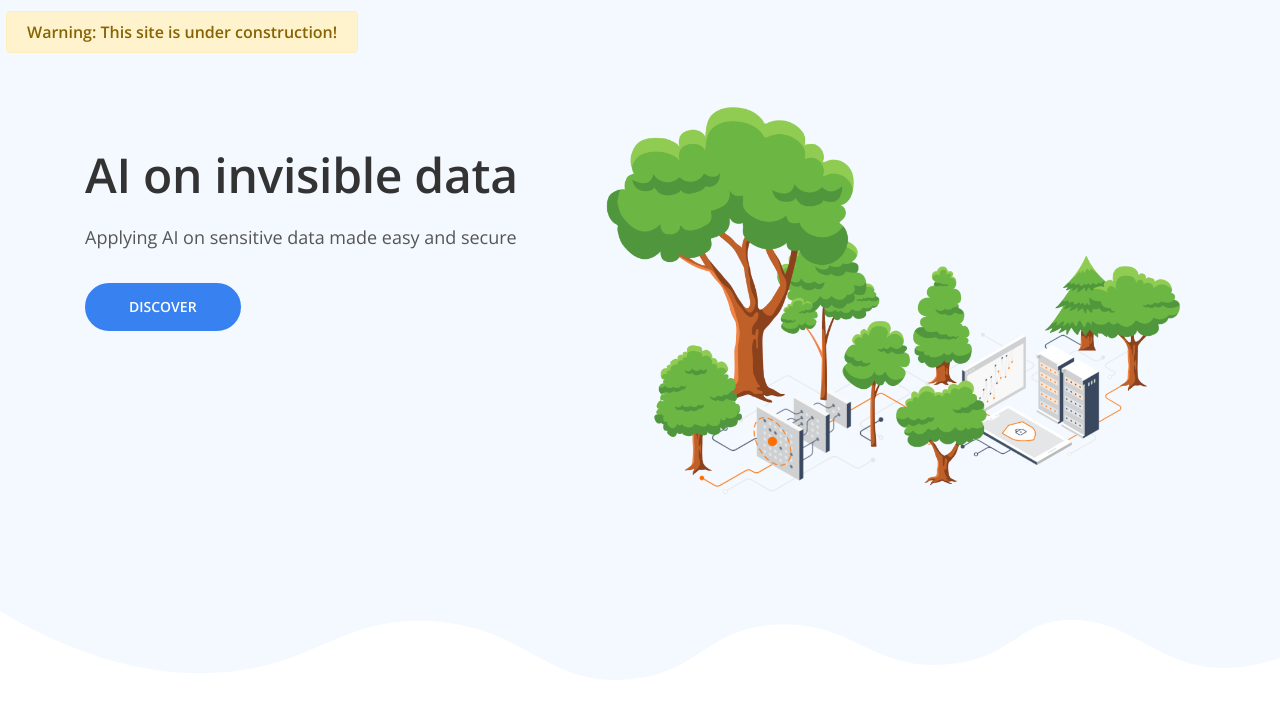
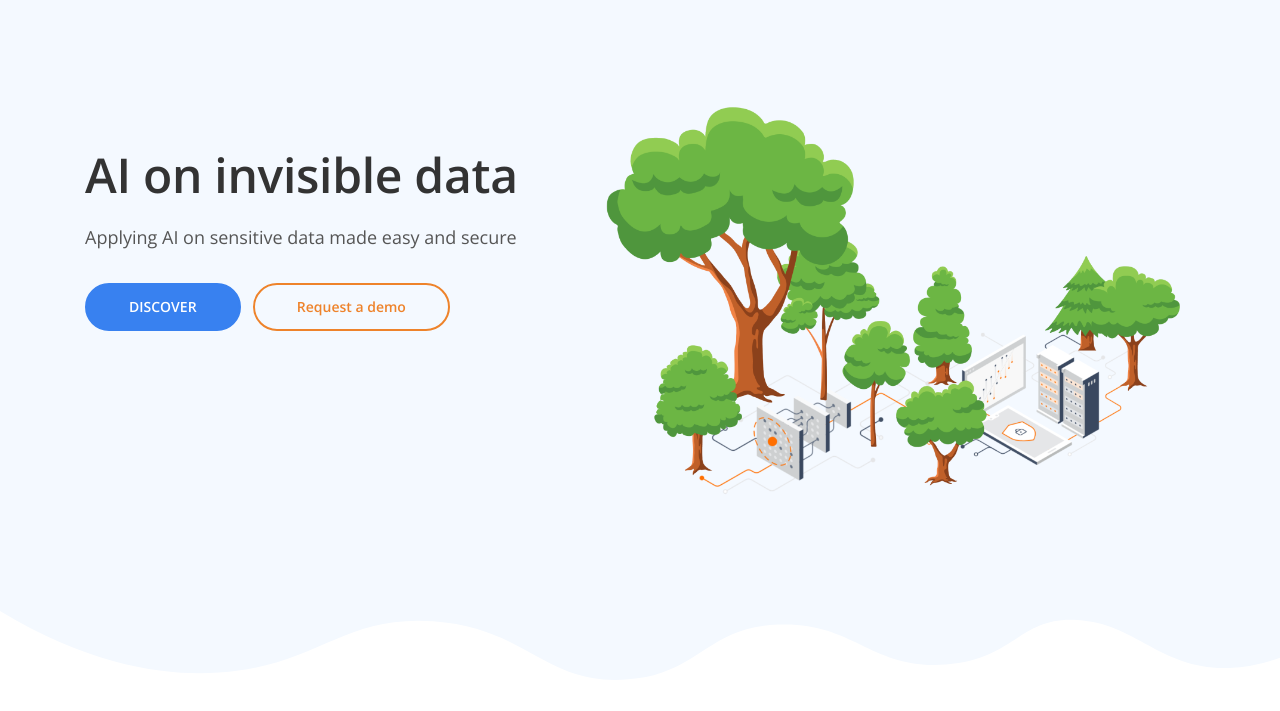
Before and after one commit to amun-ai/amun.ai, a plain HTML site: page index.html in a window 1280 px wide. Shown: the part 89-800 px from the top of the page. Drawn offline with nearby package versions, Linux system fonts and the light colour scheme.

Commit message:
Remove under construction

```diff
--- a/index.html
+++ b/index.html
@@ -61,9 +61,9 @@
 
             <!-- Image Logo -->
             <a class="navbar-brand logo-image" href="index.html"><img src="images/amun-ai-logo-tight.svg" alt="alternative"></a>
-            <div class="alert alert-warning" style="position: absolute;top: 100px;left: 6px;"role="alert">
+            <!-- <div class="alert alert-warning" style="position: absolute;top: 100px;left: 6px;"role="alert">
                Warning: This site is under construction!
-            </div>
+            </div> -->
             <!-- Mobile Menu Toggle Button -->
             <button class="navbar-toggler" type="button" data-toggle="collapse" data-target="#navbarsExampleDefault" aria-controls="navbarsExampleDefault" aria-expanded="false" aria-label="Toggle navigation">
                 <span class="navbar-toggler-awesome fas fa-bars"></span>
@@ -126,7 +126,7 @@
                             <h1>AI on invisible data</h1>
                             <p class="p-large">Applying AI on sensitive data made easy and secure</p>
                             <a class="btn-solid-lg page-scroll" href="#services">DISCOVER</a>
-                            <!-- <a class="btn-outline-lg page-scroll" href="#demo">Request a demo</a> -->
+                            <a class="btn-outline-lg page-scroll" href="#demo">Request a demo</a>
                         </div> <!-- end of text-container -->
                     </div> <!-- end of col -->
                     <div class="col-lg-6 col-xl-7">
```
